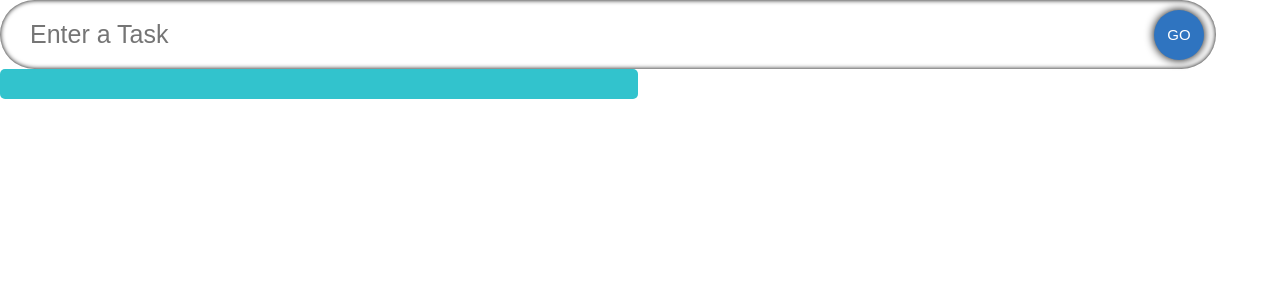
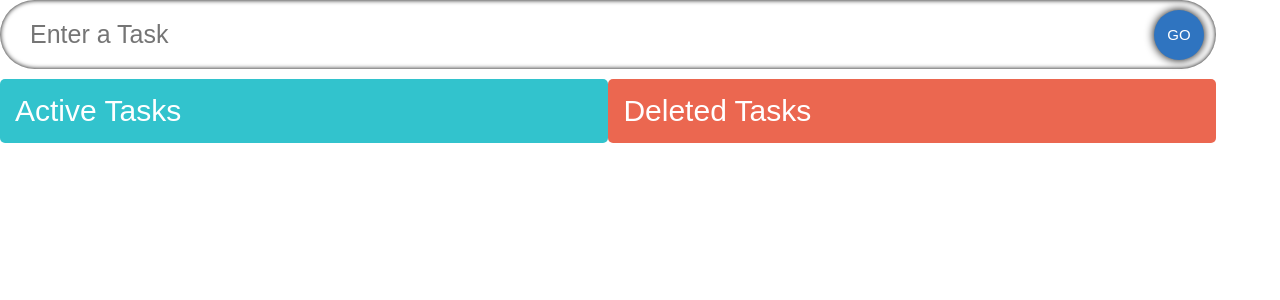
Before and after one commit to pkleungae/TodoListWithDragAndDrop, a React (Create React App) app: page / in a window 1280 px wide. Shown: the top 300 px of the page. Built offline with nearby package versions, Linux system fonts and the light colour scheme; a web font is replaced by a local one.

Commit message:
create a container that hold two column

```diff
--- a/src/components/TodoList.tsx
+++ b/src/components/TodoList.tsx
@@ -8,12 +8,26 @@
 }
 export const TodoList:React.FC<Props> = ({todos, setTodos}) => {
   return (
+    <div className='container'>
+
     <div className='todos'>
+      <span className="todos__heading">Active Tasks</span>
       {todos.map(todo=>(
 
         <SingleTodo todo={todo} key={todo.id} todos={todos} setTodos={setTodos}
         ></SingleTodo>
-      ))}
+        ))}
     </div>
+
+    <div className='todos remove'>
+      <span className="todos__heading">Deleted Tasks</span>
+      {todos.map(todo=>(
+
+        <SingleTodo todo={todo} key={todo.id} todos={todos} setTodos={setTodos}
+        ></SingleTodo>
+        ))}
+    </div>
+
+        </div>
   )
 }
--- a/src/components/style.css
+++ b/src/components/style.css
@@ -73,6 +73,7 @@
     background-color: rgb(235, 103, 80);
   }
 
+  /* todos_heading styling */
   .todos__heading {
     font-size: 30px;
     /* text-align: center; */
```
Also changed, not shown: src/models/models.ts (+10 -0 lines).
